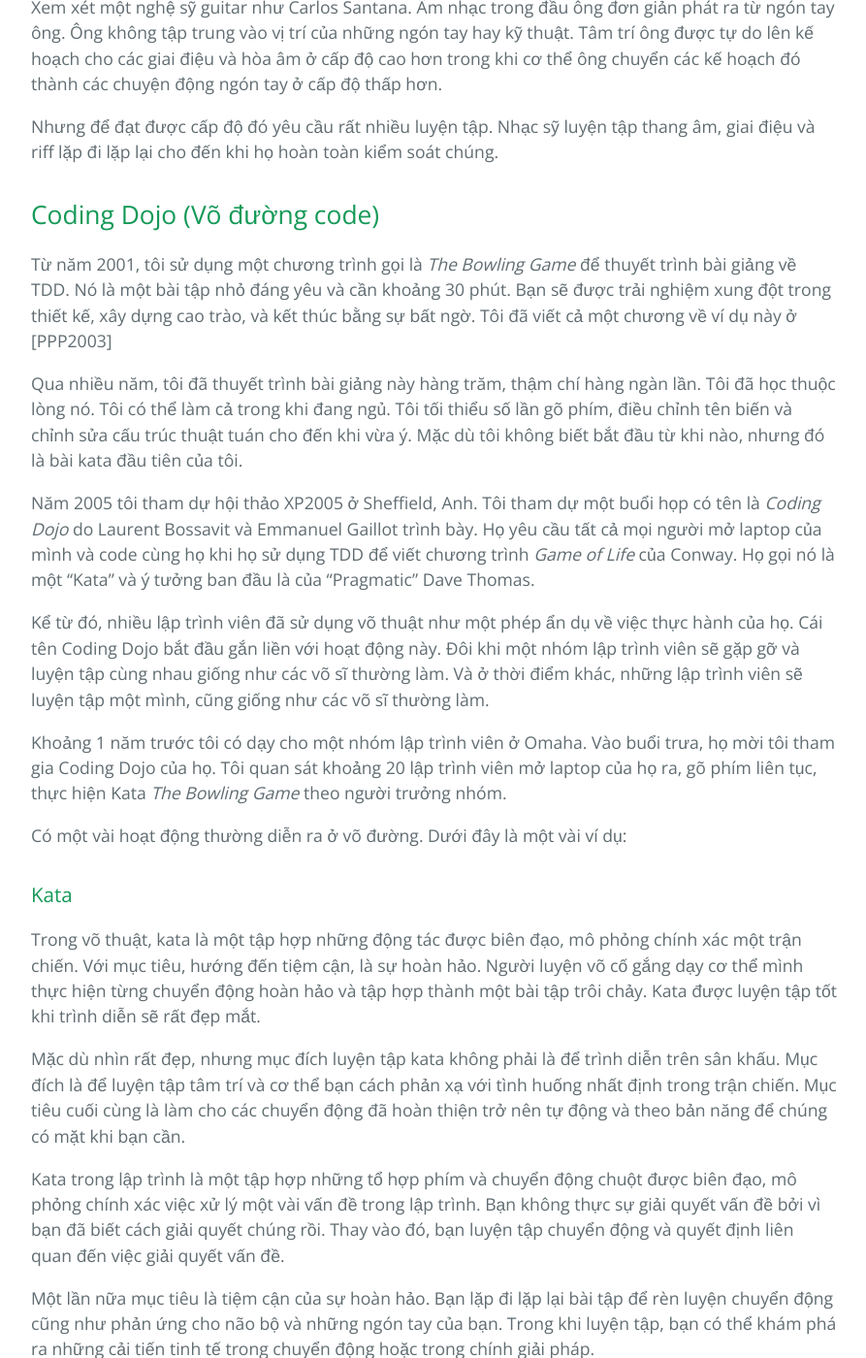
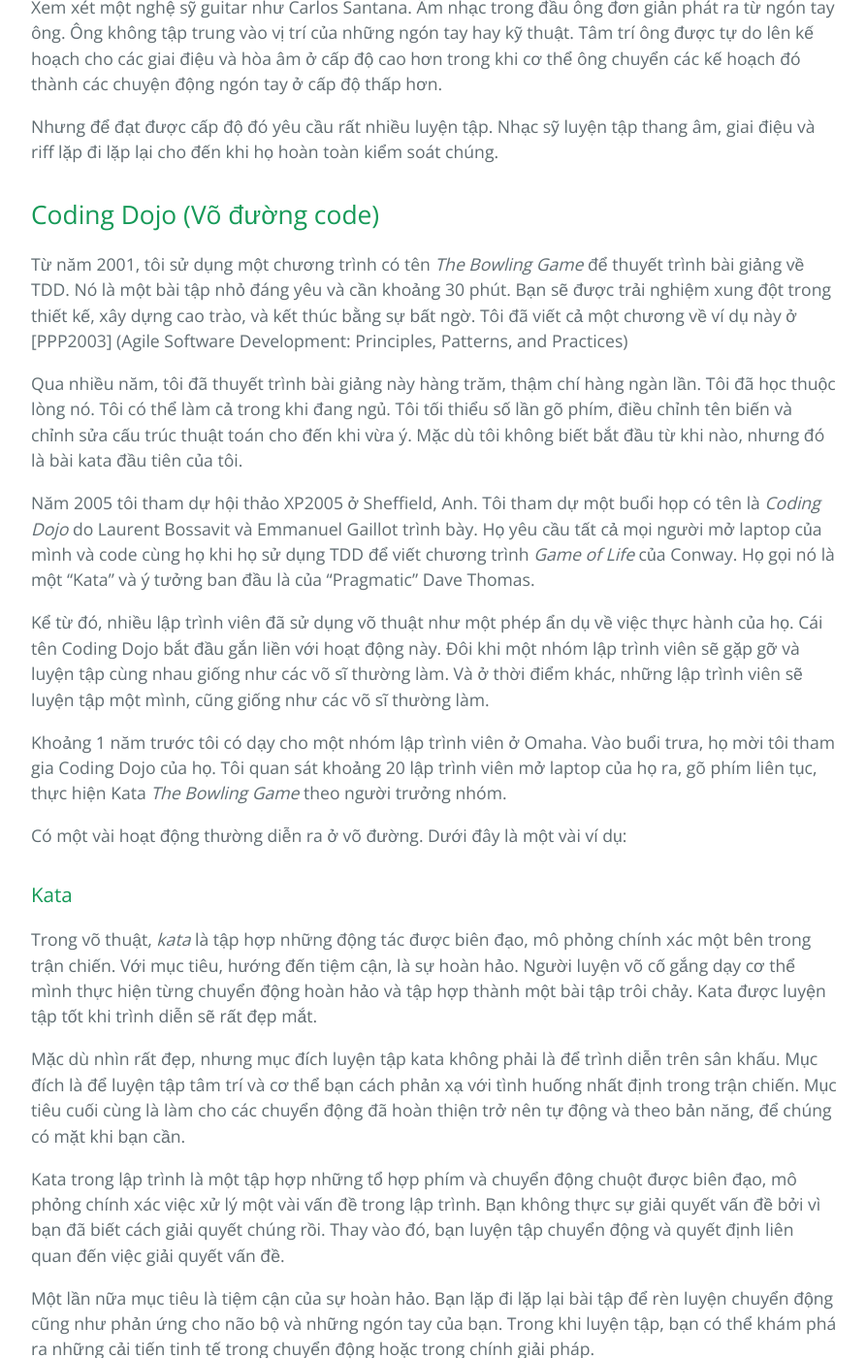
Before and after one commit to HaiBV/haibv.github.io, a Jekyll site: the page built from clean-coder/chapter-6-practicing.md, in a window 1280 px wide and 1400 px high, scrolled down 3625 px. Shown: the whole window at 97% size, without its empty margins (192-1085 px from the left). Built offline with Jekyll 4.4.1, drawn with Linux system fonts in a browser that asks for light colours; our own code applies the rules of GitHub Pages for plain Markdown files; some of the changed text lies outside the part shown.

Commit message:
Book - The Clean Coder - Correction - C6

```diff
--- a/clean-coder/chapter-6-practicing.md
+++ b/clean-coder/chapter-6-practicing.md
@@ -69,9 +69,9 @@
 
 ## Coding Dojo (Võ đường code)
 
-Từ năm 2001, tôi sử dụng một chương trình gọi là _The Bowling Game_ để thuyết trình bài giảng về TDD. Nó là một bài tập nhỏ đáng yêu và cần khoảng 30 phút. Bạn sẽ được trải nghiệm xung đột trong thiết kế, xây dựng cao trào, và kết thúc bằng sự bất ngờ. Tôi đã viết cả một chương về ví dụ này ở [PPP2003]
+Từ năm 2001, tôi sử dụng một chương trình có tên _The Bowling Game_ để thuyết trình bài giảng về TDD. Nó là một bài tập nhỏ đáng yêu và cần khoảng 30 phút. Bạn sẽ được trải nghiệm xung đột trong thiết kế, xây dựng cao trào, và kết thúc bằng sự bất ngờ. Tôi đã viết cả một chương về ví dụ này ở [PPP2003] (Agile Software Development: Principles, Patterns, and Practices)
 
-Qua nhiều năm, tôi đã thuyết trình bài giảng này hàng trăm, thậm chí hàng ngàn lần. Tôi đã học thuộc lòng nó. Tôi có thể làm cả trong khi đang ngủ. Tôi tối thiểu số lần gõ phím, điều chỉnh tên biến và chỉnh sửa cấu trúc thuật tuán cho đến khi vừa ý. Mặc dù tôi không biết bắt đầu từ khi nào, nhưng đó là bài kata đầu tiên của tôi.
+Qua nhiều năm, tôi đã thuyết trình bài giảng này hàng trăm, thậm chí hàng ngàn lần. Tôi đã học thuộc lòng nó. Tôi có thể làm cả trong khi đang ngủ. Tôi tối thiểu số lần gõ phím, điều chỉnh tên biến và chỉnh sửa cấu trúc thuật toán cho đến khi vừa ý. Mặc dù tôi không biết bắt đầu từ khi nào, nhưng đó là bài kata đầu tiên của tôi.
 
 Năm 2005 tôi tham dự hội thảo XP2005 ở Sheffield, Anh. Tôi tham dự một buổi họp có tên là _Coding Dojo_ do Laurent Bossavit và Emmanuel Gaillot trình bày. Họ yêu cầu tất cả mọi người mở laptop của mình và code cùng họ khi họ sử dụng TDD để viết chương trình _Game of Life_ của Conway. Họ gọi nó là một "Kata" và ý tưởng ban đầu là của "Pragmatic" Dave Thomas.
 
@@ -83,9 +83,9 @@
 
 ### Kata
 
-Trong võ thuật, kata là một tập hợp những động tác được biên đạo, mô phỏng chính xác một trận chiến. Với mục tiêu, hướng đến tiệm cận, là sự hoàn hảo. Người luyện võ cố gắng dạy cơ thể mình thực hiện từng chuyển động hoàn hảo và tập hợp thành một bài tập trôi chảy. Kata được luyện tập tốt khi trình diễn sẽ rất đẹp mắt.
+Trong võ thuật, _kata_ là tập hợp những động tác được biên đạo, mô phỏng chính xác một bên trong trận chiến. Với mục tiêu, hướng đến tiệm cận, là sự hoàn hảo. Người luyện võ cố gắng dạy cơ thể mình thực hiện từng chuyển động hoàn hảo và tập hợp thành một bài tập trôi chảy. Kata được luyện tập tốt khi trình diễn sẽ rất đẹp mắt.
 
-Mặc dù nhìn rất đẹp, nhưng mục đích luyện tập kata không phải là để trình diễn trên sân khấu. Mục đích là để luyện tập tâm trí và cơ thể bạn cách phản xạ với tình huống nhất định trong trận chiến. Mục tiêu cuối cùng là làm cho các chuyển động đã hoàn thiện trở nên tự động và theo bản năng để chúng có mặt khi bạn cần.
+Mặc dù nhìn rất đẹp, nhưng mục đích luyện tập kata không phải là để trình diễn trên sân khấu. Mục đích là để luyện tập tâm trí và cơ thể bạn cách phản xạ với tình huống nhất định trong trận chiến. Mục tiêu cuối cùng là làm cho các chuyển động đã hoàn thiện trở nên tự động và theo bản năng, để chúng có mặt khi bạn cần.
 
 Kata trong lập trình là một tập hợp những tổ hợp phím và chuyển động chuột được biên đạo, mô phỏng chính xác việc xử lý một vài vấn đề trong lập trình. Bạn không thực sự giải quyết vấn đề bởi vì bạn đã biết cách giải quyết chúng rồi. Thay vào đó, bạn luyện tập chuyển động và quyết định liên quan đến việc giải quyết vấn đề.
 
```
Also changed, not shown: other parts of clean-coder/chapter-6-practicing.md (+3 -3 lines).
